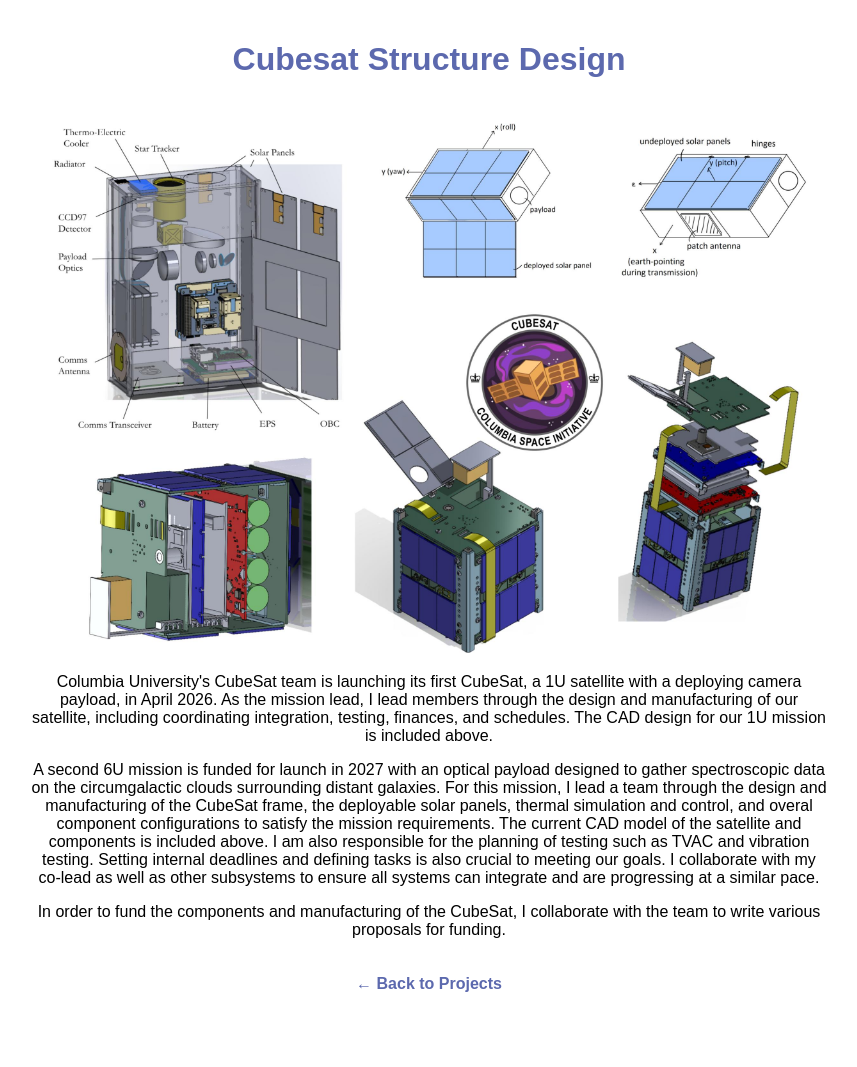
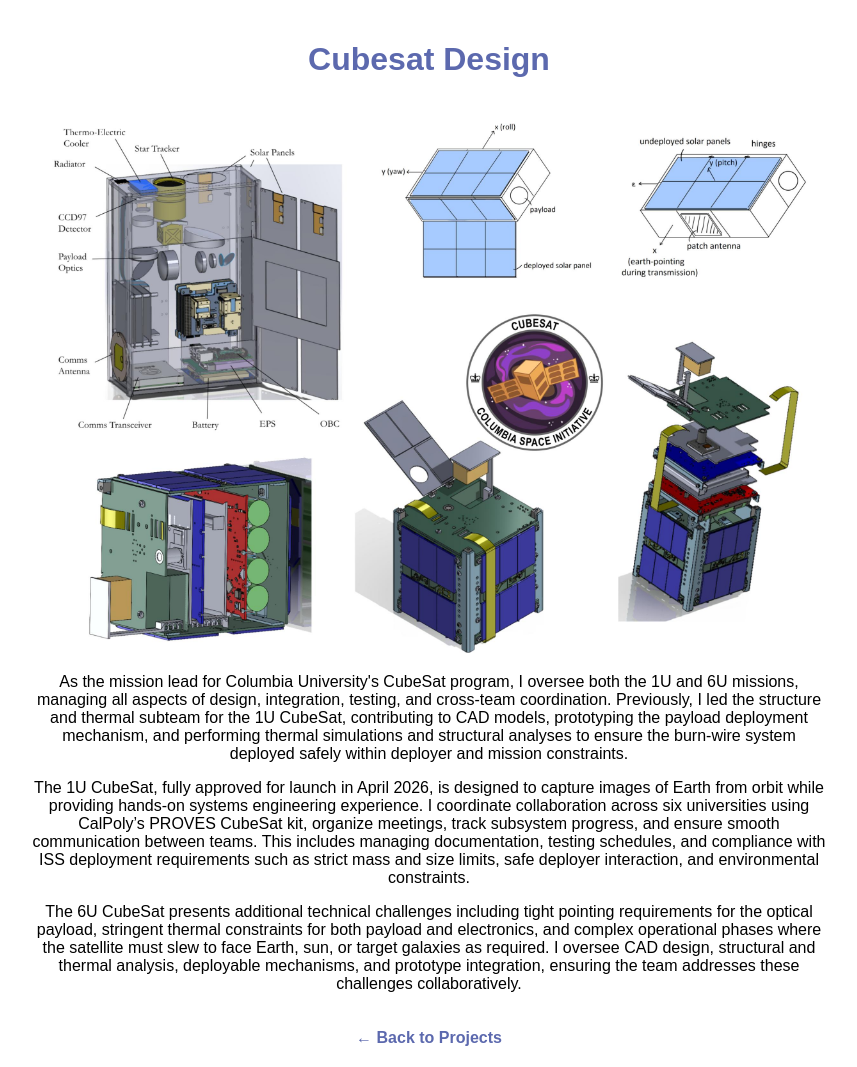
Before and after one commit to Nidhi-R-Shah/Nidhi-Portfolio, a plain HTML site: page index2.html in a window 1280 px wide. Shown: the whole page, without its empty margins (211-1068 px from the left). Before the commit the page ends 1013 px from the top, so only its background shows below. Drawn offline with Linux system fonts and the light colour scheme.

Commit message:
Update index2.html

```diff
--- a/index2.html
+++ b/index2.html
@@ -36,22 +36,18 @@
 </head>
 <body>
     <div class="content">
-        <h1>Cubesat Structure Design</h1>
+        <h1>Cubesat Design</h1>
         <img src="cubesat structure design.jpg" alt="CubeSat Slide">
         <p>
-            Columbia University's CubeSat team is launching its first CubeSat, a 1U satellite with a deploying camera payload, in April 2026.
-            As the mission lead, I lead members through the design and manufacturing of our satellite, including coordinating integration, testing, finances, and schedules.
-            The CAD design for our 1U mission is included above.
+            As the mission lead for Columbia University's CubeSat program, I oversee both the 1U and 6U missions, managing all aspects of design, integration, testing, and cross-team coordination. Previously, I led the structure and thermal subteam for the 1U CubeSat, contributing to CAD models, prototyping the payload deployment mechanism, and performing thermal simulations and structural analyses to ensure the burn-wire system deployed safely within deployer and mission constraints.
         </p>
+
         <p>
-            A second 6U mission is funded for launch in 2027 with an optical payload designed to gather spectroscopic data on the circumgalactic clouds surrounding distant galaxies.
-            For this mission, I lead a team through the design and manufacturing of the CubeSat frame, the deployable solar panels, thermal simulation and control, and overal component configurations to satisfy the mission requirements.
-            The current CAD model of the satellite and components is included above.
-            I am also responsible for the planning of testing such as TVAC and vibration testing.
-            Setting internal deadlines and defining tasks is also crucial to meeting our goals. I collaborate with my co-lead as well as other subsystems to ensure all systems can integrate and are progressing at a similar pace.
+            The 1U CubeSat, fully approved for launch in April 2026, is designed to capture images of Earth from orbit while providing hands-on systems engineering experience. I coordinate collaboration across six universities using CalPoly’s PROVES CubeSat kit, organize meetings, track subsystem progress, and ensure smooth communication between teams. This includes managing documentation, testing schedules, and compliance with ISS deployment requirements such as strict mass and size limits, safe deployer interaction, and environmental constraints.
         </p>
+
         <p>
-            In order to fund the components and manufacturing of the CubeSat, I collaborate with the team to write various proposals for funding.
+            The 6U CubeSat presents additional technical challenges including tight pointing requirements for the optical payload, stringent thermal constraints for both payload and electronics, and complex operational phases where the satellite must slew to face Earth, sun, or target galaxies as required. I oversee CAD design, structural and thermal analysis, deployable mechanisms, and prototype integration, ensuring the team addresses these challenges collaboratively.
         </p>
         <a href="index.html#projects" class="back-link">← Back to Projects</a>
     </div>
```
